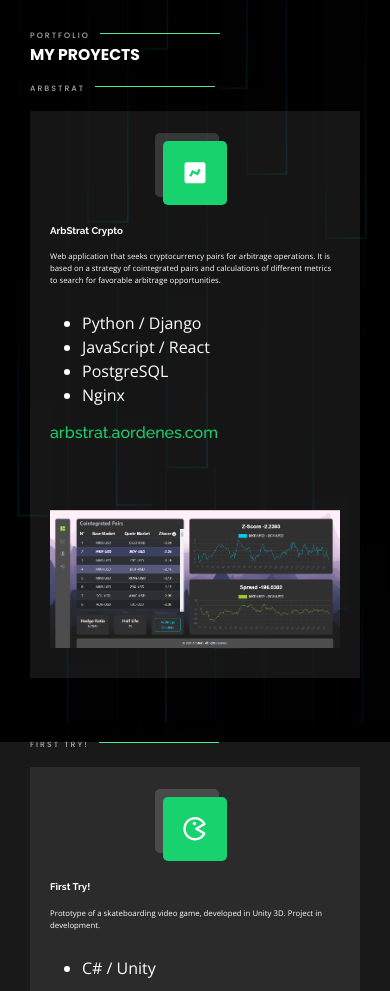
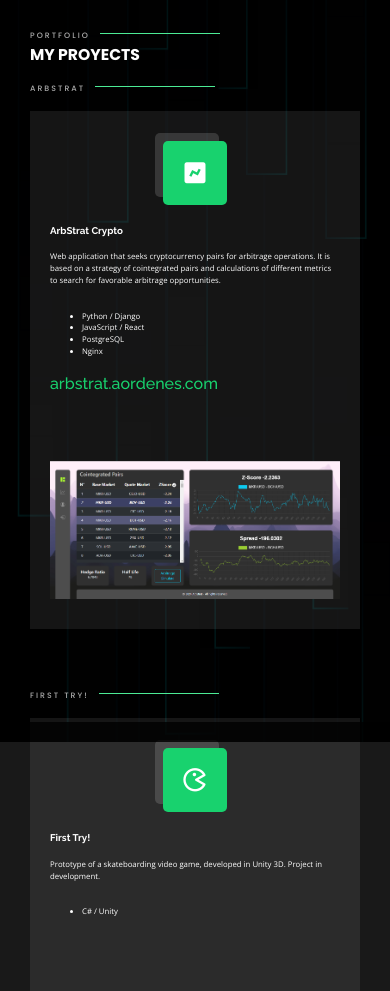
Before and after one commit to AlejandroOrdenes/Portfolio, a Django app: page /en/ in a window 390 px wide. Shown: the part 102-1093 px from the top of the page. Run offline with Django 4.2, Linux system fonts and the light colour scheme; some libraries are stand-ins or nearby versions.

Commit message:
css update

```diff
--- a/portfolioDeveloper/portfolioApp/static/portfolioApp/css/portfolioApp/style.css
+++ b/portfolioDeveloper/portfolioApp/static/portfolioApp/css/portfolioApp/style.css
@@ -205,6 +205,9 @@
       padding: 30px 20px;
       transition: all ease-in-out 0.3s;
       width: 100%;
+    }
+    .service-ul {
+      font-size: 2vw;
     }
   }
 
--- a/portfolioDeveloper/portfolioApp/templates/index.html
+++ b/portfolioDeveloper/portfolioApp/templates/index.html
@@ -312,7 +312,7 @@
                             for arbitrage operations. It is based on a strategy of cointegrated pairs and calculations
                             of different metrics to search for favorable arbitrage opportunities. {% endblocktrans %}</p>
                             <br>
-                            <ul>
+                            <ul class="service-ul">
                                 <li>Python / Django</li>
                                 <li>JavaScript / React</li>
                                 <li>PostgreSQL</li>
@@ -346,7 +346,7 @@
                         <h4><a href="https://arbstrat.aordenes.com/" target="_blank">{% trans "First Try! "%}</a></h4>
                         <p>{% blocktrans %} Prototype of a skateboarding video game, developed in Unity 3D. Project in development.{% endblocktrans %}</p>
                         <br>
-                        <ul>
+                        <ul class="service-ul">
                             <li>C# / Unity</li>
                         </ul>
 
```
